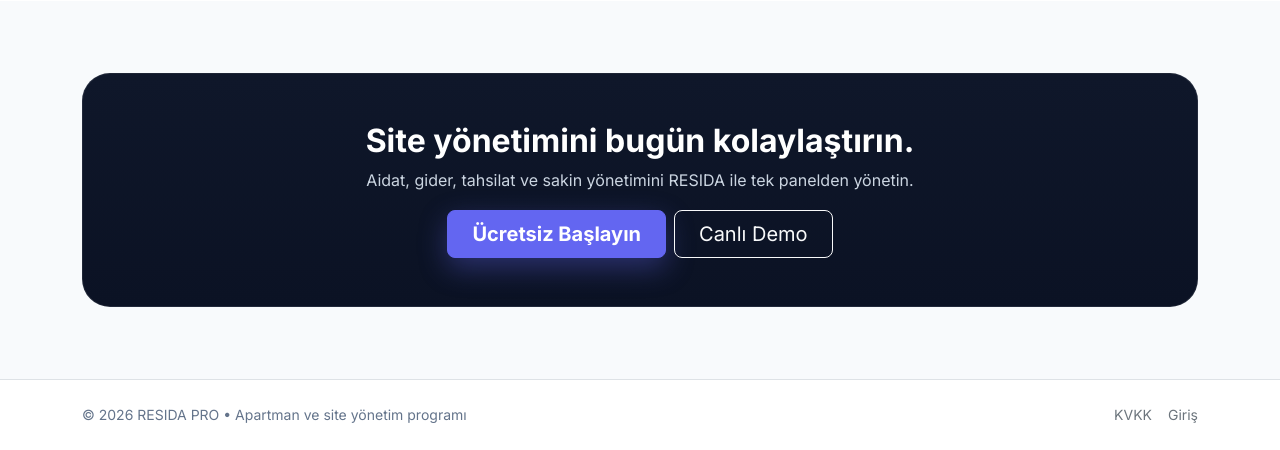
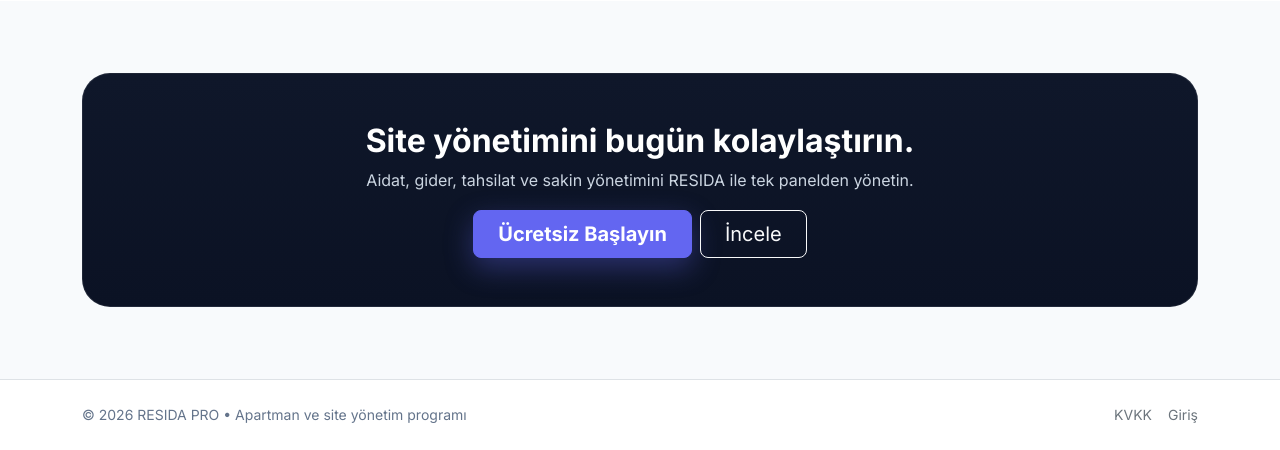
Before and after one commit to Aranan06/resida-pro, a PHP site: page /landing.php in a window 1280 px wide. Shown: the part 4882-5332 px from the top of the page. Run offline with PHP 8.4, Linux system fonts and the light colour scheme; data comes from the database, SQL or seed files in the repository; some libraries are stand-ins or nearby versions.

Commit message:
fix: final CTA Canli Demo -> Incele

```diff
--- a/landing.php
+++ b/landing.php
@@ -334,7 +334,7 @@ body{font-family:Inter,system-ui,sans-serif;background:var(--bg);color:#0f172a;o
       <p style="color:#cbd5e1">Aidat, gider, tahsilat ve sakin yönetimini RESIDA ile tek panelden yönetin.</p>
       <div class="d-flex gap-2 justify-content-center flex-wrap mt-3">
         <button class="btn btn-primary btn-lg px-4" data-bs-toggle="modal" data-bs-target="#demoModal">Ücretsiz Başlayın</button>
-        <a href="#ekranlar" class="btn btn-outline-light btn-lg px-4">Canlı Demo</a>
+        <a href="#ekranlar" class="btn btn-outline-light btn-lg px-4">İncele</a>
       </div>
     </div>
   </div>
```
